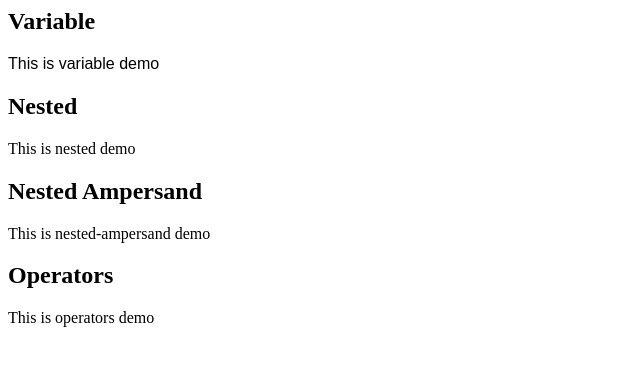
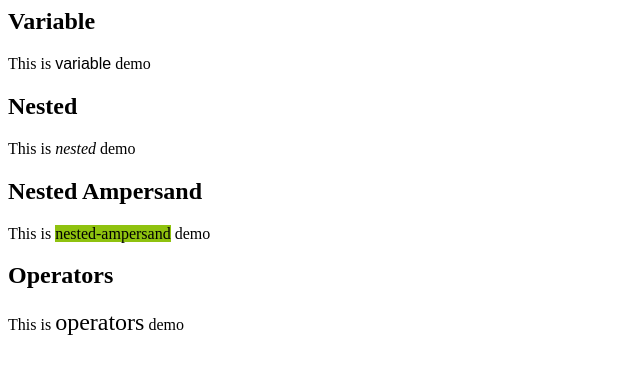
Before and after one commit to mouseless/learn-css, a website: page sass/index.html in a window 1280 px wide. Shown: the whole page, without its empty margins (0-640 px from the left). Drawn offline with nearby package versions, Linux system fonts and the light colour scheme; files that its build step writes are made by us from their sources.

Commit message:
revise demos

```diff
--- a/sass/global-variables.scss
+++ /dev/null
@@ -1 +0,0 @@
-$global-margin-top: 10px;
--- a/sass/index.html
+++ b/sass/index.html
@@ -7,21 +7,19 @@
         <div class="demo">
             <section>
                 <h1>Variable</h1>
-                <div class="variable">This is variable demo</div>
+                This is <span class="variable">variable</span> demo
             </section>
             <section>
                 <h1>Nested</h1>
-                <div class="nested">This is nested demo</div>
+                This is <span class="nested">nested</span> demo
             </section>
             <section>
                 <h1>Nested Ampersand</h1>
-                <div class="nested-ampersand">
-                    This is nested-ampersand demo
-                </div>
+                    This is <span class="nested-ampersand">nested-ampersand</span> demo
             </section>
             <section>
                 <h1>Operators</h1>
-                <div class="operators">This is operators demo</div>
+                This is <span class="operators">operators</span> demo
             </section>
         </div>
     </body>
--- a/sass/nested-ampersand.scss
+++ b/sass/nested-ampersand.scss
@@ -1,8 +1,5 @@
-.demo {
-    .nested-ampersand {
-        margin-top: $global-margin-top;
-        &:hover {
-            background-color: rgb(194, 75, 15);
-        }
-    }
+.demo .nested {
+  &-ampersand {
+    background-color: rgb(143, 194, 15);
+  }
 }
--- a/sass/nested.scss
+++ b/sass/nested.scss
@@ -1,4 +1,4 @@
 .demo {
   .nested {
-    margin-top: $global-margin-top;  }
+    font-style: italic;  }
 }
--- a/sass/operators.scss
+++ b/sass/operators.scss
@@ -1,11 +1,7 @@
-$operator-font-size: 16px;
+$default-font-size: 16px;
 
 .demo {
     .operators {
-        margin-top: $global-margin-top;
-        font-size: $operator-font-size;
-        &:hover {
-            font-size: $operator-font-size + 3px;
-        }
+        font-size: $default-font-size * 1.5;
     }
 }
--- a/sass/style.scss
+++ b/sass/style.scss
@@ -1,4 +1,3 @@
-@import 'global-variables';
 @import 'nested-ampersand';
 @import 'nested';
 @import 'variable';
```
